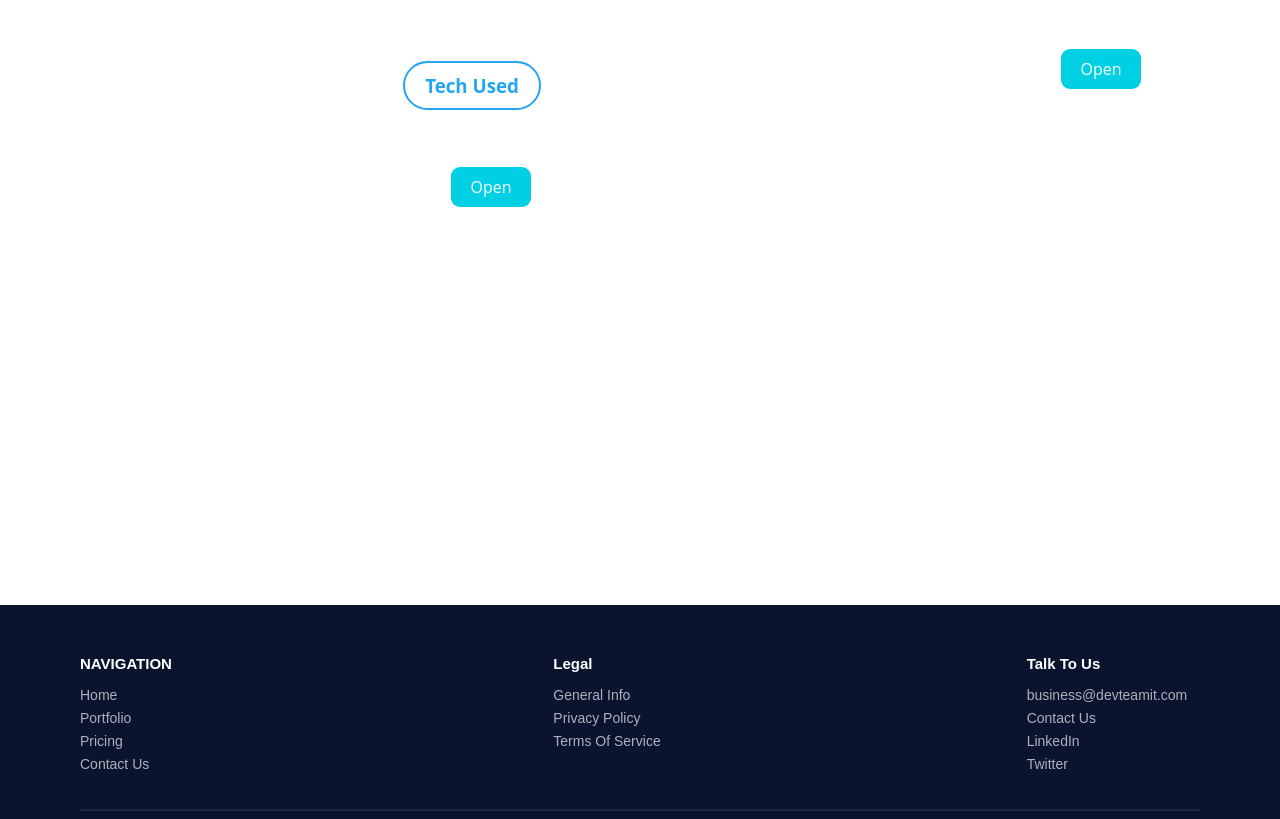
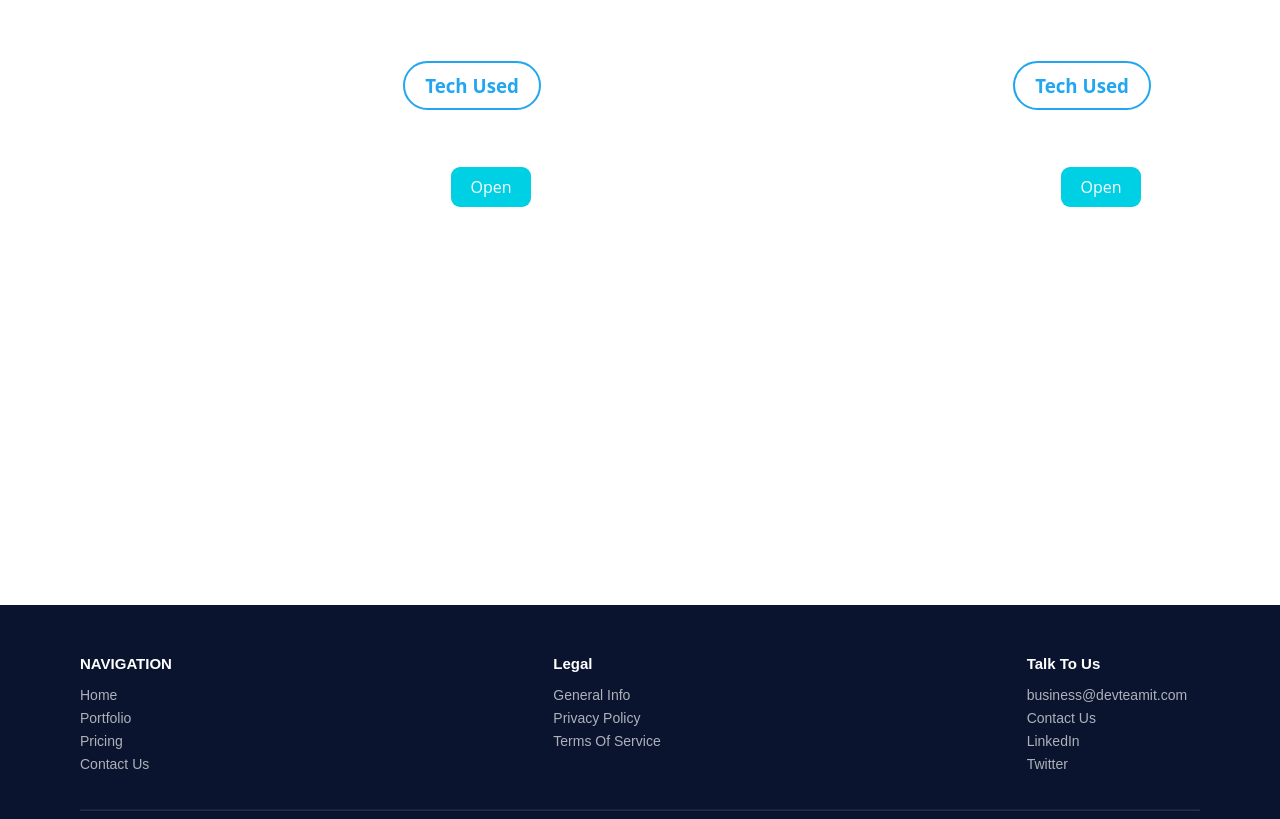
Before and after one commit to PeakOS/.github, a website: page portfolio.html in a window 1280 px wide. Shown: the part 1155-1974 px from the top of the page. Drawn offline with Linux system fonts and the light colour scheme; some packages are replaced by stand-ins of ours; a script that the page names is missing; a web font is replaced by a local one.

Commit message:
added our main site...

```diff
--- a/portfolio.html
+++ b/portfolio.html
@@ -111,7 +111,7 @@
                         <div class="btn"><a href="https://devteamit.com/Hosting-1/demo-hosting.html" class="open-project">Open</a></div>
                     </div>
                 </div>
-                <!---<div class="item item-right">
+                <div class="item item-right">
                     <div class="top">
                         <h2 class="item-title">devteamit</h2>
                         <div class="tu">
@@ -122,9 +122,9 @@
                         <h4 class="description">Devteamit is our main website.</h4>
                     </div>
                     <div class="bottom">
-                        <div class="btn"><a href="#" class="open-project">Open</a></div>
+                        <div class="btn"><a href="https://devteamit.com" class="open-project">Open</a></div>
                     </div>
-                </div>--->
+                </div>
             </div>
         </div>
         <footer class="footer">
```
